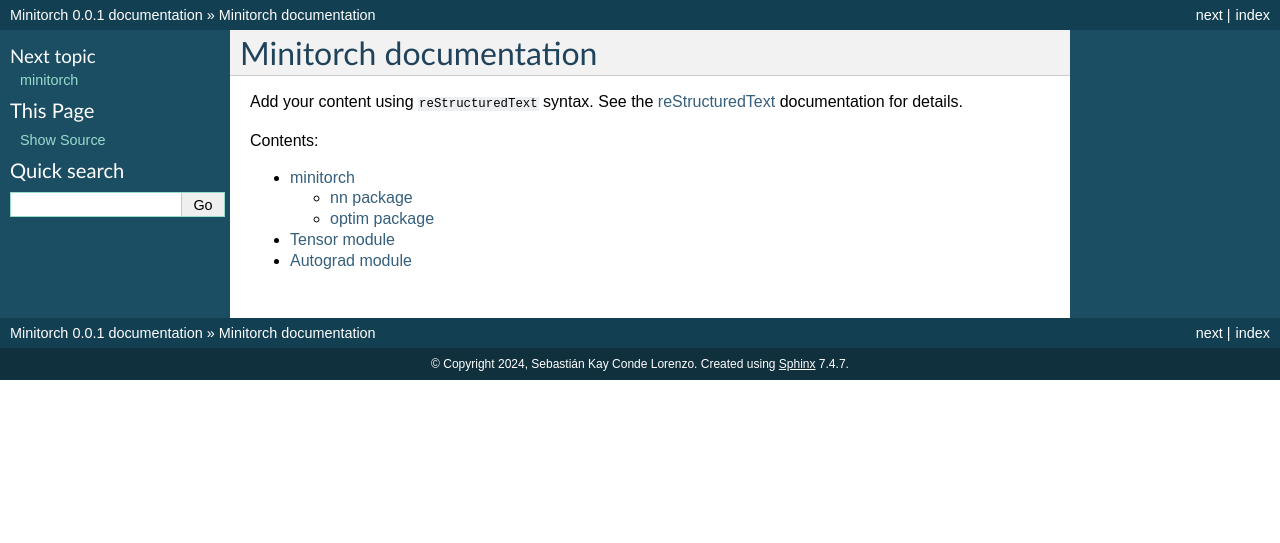
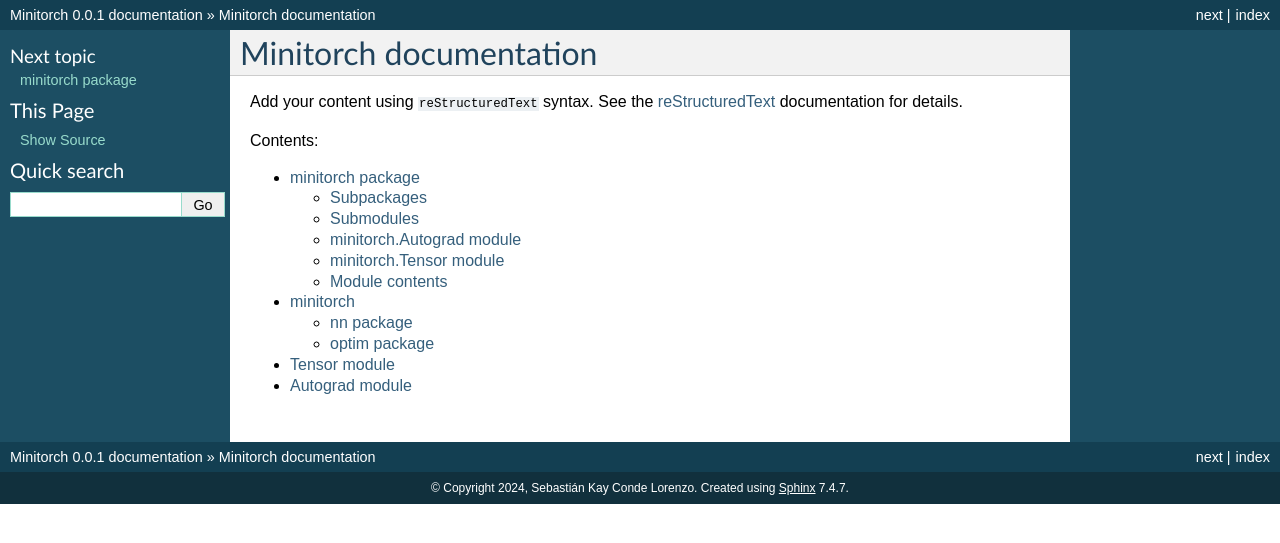
Before and after one commit to cbasitodx/Minitorch, a Sphinx documentation site: the page built from docs/index.rst, in a window 1280 px wide. Shown: the top 543 px of the page. Built offline with Sphinx 7.4.7, drawn with Linux system fonts in a browser that asks for light colours.

```diff
--- a/docs/index.rst
+++ b/docs/index.rst
@@ -15,6 +15,7 @@
    :maxdepth: 2
    :caption: Contents:
 
+   minitorch
    modules
    Tensor
    Autograd
--- /dev/null
+++ b/docs/minitorch.rst
@@ -0,0 +1,38 @@
+minitorch package
+=================
+
+Subpackages
+-----------
+
+.. toctree::
+   :maxdepth: 4
+
+   minitorch.nn
+   minitorch.optim
+
+Submodules
+----------
+
+minitorch.Autograd module
+-------------------------
+
+.. automodule:: minitorch.Autograd
+   :members:
+   :undoc-members:
+   :show-inheritance:
+
+minitorch.Tensor module
+-----------------------
+
+.. automodule:: minitorch.Tensor
+   :members:
+   :undoc-members:
+   :show-inheritance:
+
+Module contents
+---------------
+
+.. automodule:: minitorch
+   :members:
+   :undoc-members:
+   :show-inheritance:
--- /dev/null
+++ b/minitorch/__init__.py
@@ -0,0 +1,2 @@
+from .Tensor import Tensor
+from .Autograd import Value
```
Also changed, not shown: docs/minitorch.nn.rst (added, +61 -0 lines), docs/minitorch.optim.rst (added, +29 -0 lines), MLP_ANDGate.ipynb (added), MLP_example.ipynb (deleted), 3 other files.
